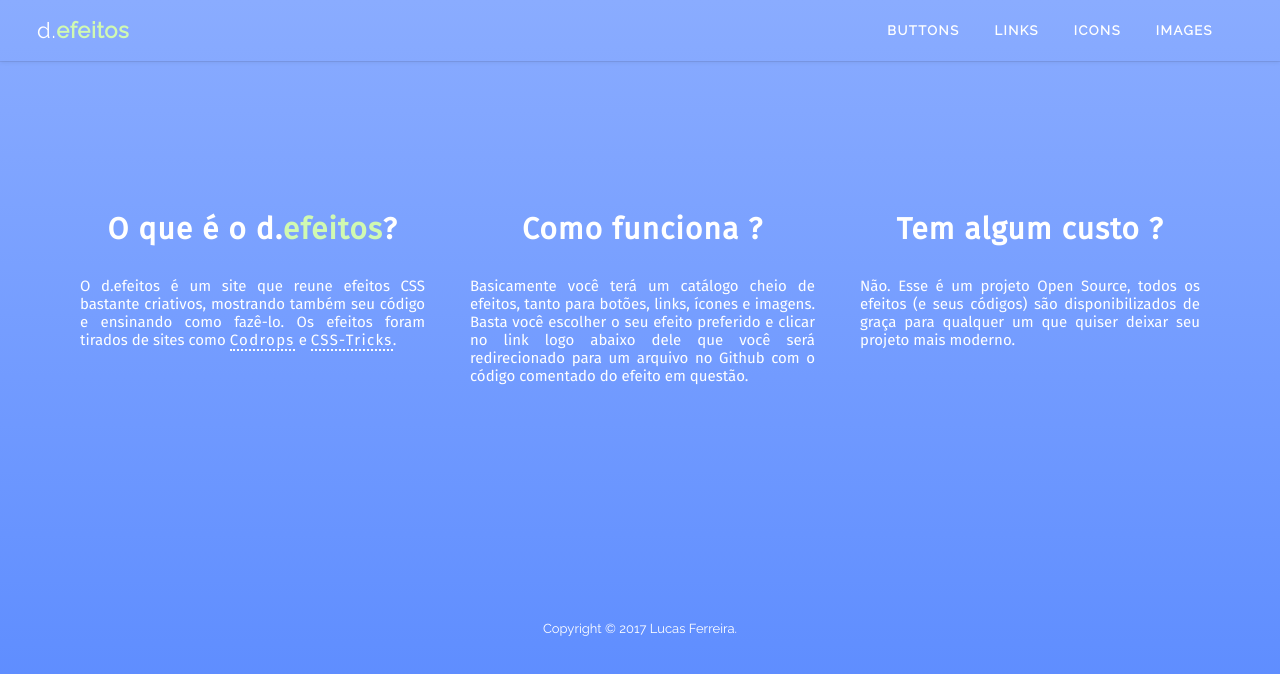
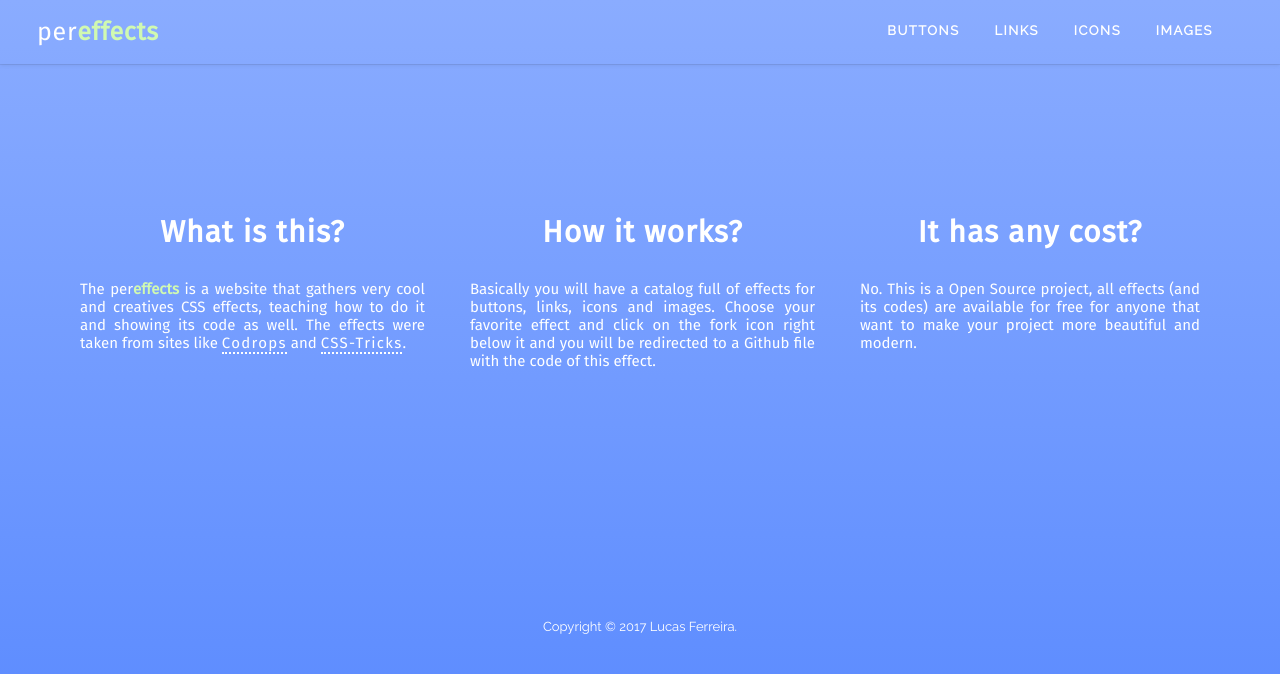
Before and after one commit to lucasfrosty/cool-effects, a website: page index.html in a window 1280 px wide. Drawn offline with Linux system fonts and the light colour scheme.

Commit message:
site now completely in english and site name changed

```diff
--- a/index.html
+++ b/index.html
@@ -3,7 +3,7 @@
   <head>
     <meta name="viewport" content="width=device-width,height=device-height,initial-scale=1.0">
     <meta charset="utf-8">
-    <title>d.efeitos</title>
+    <title>pereffects</title>
     <link rel="stylesheet" href="css/min/main.min.css">
     <link rel="shortcut icon" href="images/favicon.ico">
   </head>
@@ -17,7 +17,7 @@
     <header>
       <nav class="navbar">
         <div class="navbar__brand navbar__brand--left">
-          <a href="/">d.<span class="efeitos">efeitos</span></a>
+          <a href="/">per<span class="effects">effects</span></a>
         </div>
 
         <div class="navbar__itens navbar__itens--right">
@@ -37,22 +37,23 @@
           <div class="row">
 
             <div class="col-md-4" style="padding-right: 10px;">
-              <h3 class="main__title">O que é o d.<span class="efeitos">efeitos</span>?</h3>
-              <p class="main__content">O d.efeitos é um site que reune efeitos CSS bastante criativos,
-                mostrando também seu código e ensinando como fazê-lo.
-                Os efeitos foram tirados de sites como <a class="index__link" href="https://tympanus.net/codrops/" target="_blank">Codrops</a> e
+              <h3 class="main__title">What is this?</h3>
+              <p class="main__content">The per<span class="effects">effects</span> is a website that gathers very cool and creatives CSS effects,
+                teaching how to do it and showing its code as well.
+                The effects were taken from sites like <a class="index__link" href="https://tympanus.net/codrops/" target="_blank">Codrops</a> and
                  <a class="index__link" href="https://css-tricks.com/" target="_blank">CSS-Tricks</a>.</p>
             </div>
             <div class="col-md-4" style="padding-right: 10px;">
-              <h3 class="main__title">Como funciona ?</h3>
-              <p class="main__content">Basicamente você terá um catálogo cheio de efeitos, tanto para botões, links, ícones e imagens.
-              Basta você escolher o seu efeito preferido e clicar no link logo abaixo dele que você será
-              redirecionado para um arquivo no Github com o código comentado do efeito em questão.</p>
+              <h3 class="main__title">How it works?</h3>
+              <p class="main__content">Basically you will have a catalog full of effects for buttons, links, icons and images.
+                Choose your favorite effect and click on the fork icon right below it and
+                you will be redirected to a Github file with the code of this effect.
+              </p>
             </div>
             <div class="col-md-4">
-              <h3 class="main__title">Tem algum custo ?</h3>
-              <p class="main__content">Não. Esse é um projeto Open Source, todos os efeitos (e seus códigos) são disponibilizados
-                de graça para qualquer um que quiser deixar seu projeto mais moderno.</p>
+              <h3 class="main__title">It has any cost?</h3>
+              <p class="main__content">No. This is a Open Source project, all effects (and its codes) are available
+                for free for anyone that want to make your project more beautiful and modern.</p>
             </div>
 
           </div>
--- a/sass/components/_footer.scss
+++ b/sass/components/_footer.scss
@@ -5,13 +5,13 @@
 }
 
 .footer--index {
-  margin-top: 17em;
+  margin-top: 18em;
 }
 
 .footer--links {
-  margin-top: 11.5em;
+  margin-top: 10.9em;
 }
 
 .footer--buttons {
-  margin-top: 13em;
+  margin-top: 12.3em;
 }
--- a/sass/components/_header.scss
+++ b/sass/components/_header.scss
@@ -15,6 +15,7 @@
     @include --left_and_right;
     letter-spacing: 0.7px;
     font-size: $brand_font_size;
+    font-family: 'Fira Sans', sans-serif;
   }
 
 
--- a/sass/utils/_typograph.scss
+++ b/sass/utils/_typograph.scss
@@ -8,7 +8,7 @@ a {
 }
 
 
-.efeitos {
+.effects {
   cursor: pointer;
   font-weight: 900;
   color: $color5;
--- a/sass/utils/_variables.scss
+++ b/sass/utils/_variables.scss
@@ -8,4 +8,4 @@ $color5: #D0F9B1;
 
 // navbar variables
 $navbar-padding: 17px;
-$brand_font_size: 22px;
+$brand_font_size: 25px;
```
Also changed, not shown: buttons.html (+2 -2 lines), links.html (+2 -2 lines), css/main.css, css/min/main.min.css.
